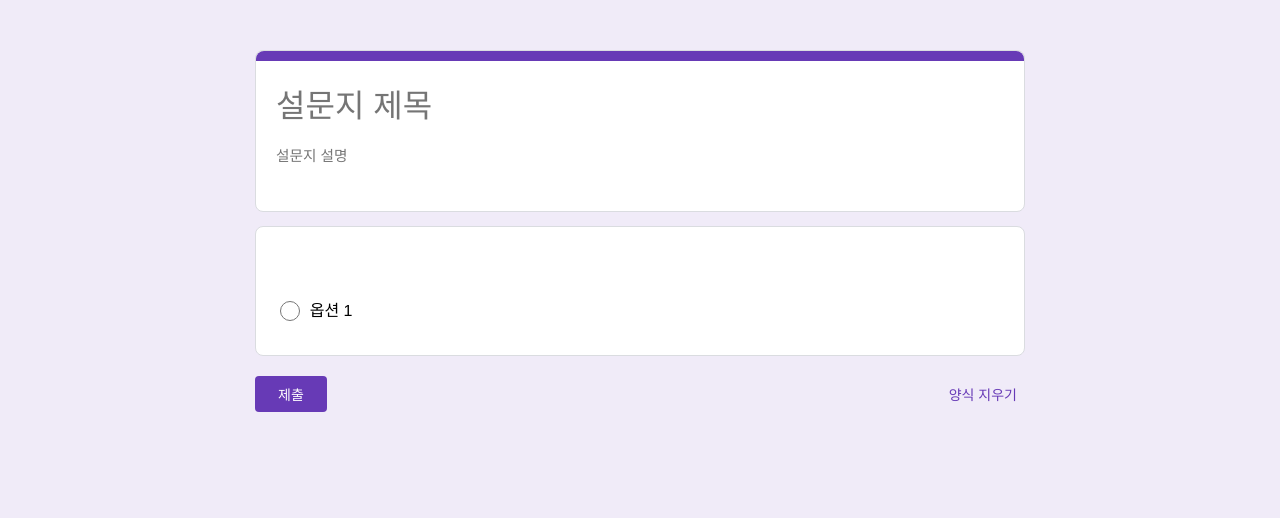
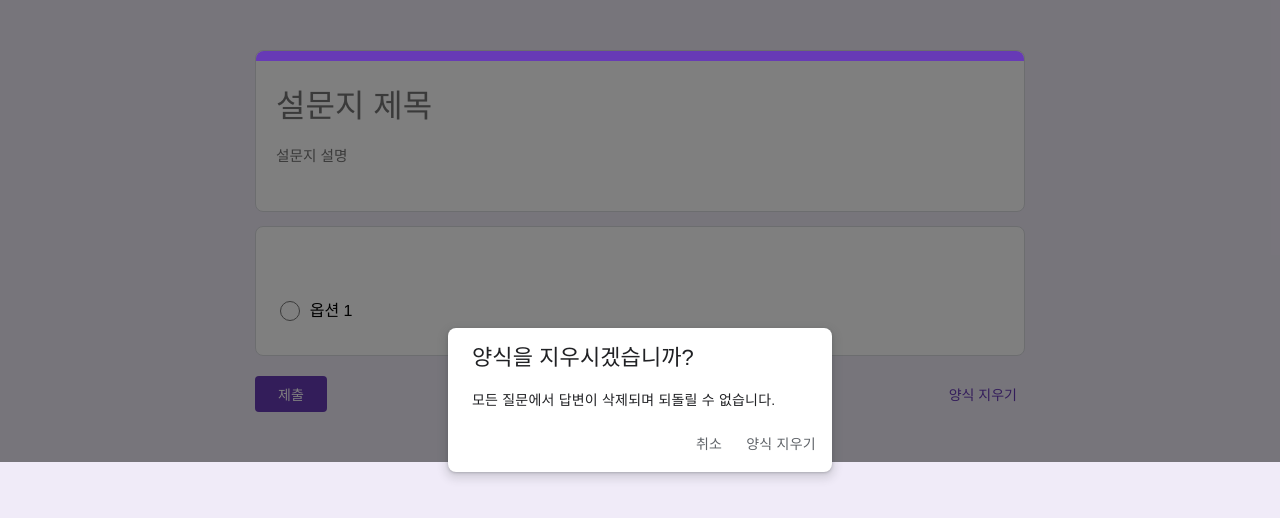
Before and after one commit to Gyuri092/google-form, a React (Vite) app: page /preview in a window 1280 px wide. Both pictures are taken after a click on the button "양식 지우기". Shown: the top 518 px of the page. Built offline with nearby package versions, Linux system fonts and the light colour scheme.

Commit message:
feat: 양식지우기 모달 구현(1)

```diff
--- a/src/components/Answer/AnswerSubmitArea/index.tsx
+++ b/src/components/Answer/AnswerSubmitArea/index.tsx
@@ -1,6 +1,9 @@
 import { css } from '@emotion/react';
+import { useDispatch } from 'react-redux';
+import { openModal } from '../../../slice/modalSlice';
 
 export const AnswerSubmitArea = () => {
+  const dispatch = useDispatch();
   return (
     <div
       css={css`
@@ -38,6 +41,7 @@ export const AnswerSubmitArea = () => {
             background: #e9e7f7;
           }
         `}
+        onClick={() => dispatch(openModal(true))}
       >
         양식 지우기
       </button>
--- /dev/null
+++ b/src/components/Modal/index.tsx
@@ -0,0 +1,109 @@
+import { css } from '@emotion/react';
+import { useDispatch } from 'react-redux';
+import { openModal } from '../../slice/modalSlice';
+
+export const Modal = () => {
+  const dispatch = useDispatch();
+  return (
+    <div
+      css={css`
+        width: 100%;
+        height: 100%;
+        background: #00000080;
+        position: absolute;
+        top: 0;
+        left: 0;
+        cursor: initial;
+      `}
+      //   onClick={(e) => {
+      //     const target = e.target as HTMLElement;
+      //     if (
+      //       target.tagName &&
+      //       target.tagName.toLowerCase() !== 'div' &&
+      //       target.tagName.toLowerCase() !== 'p'
+      //     ) {
+      //       e.stopPropagation();
+      //       dispatch(openModal(false));
+      //     }
+      //   }}
+    >
+      <div
+        css={css`
+          z-index: 2;
+          box-sizing: border-box;
+          position: fixed;
+          top: 50%;
+          left: 50%;
+          transform: translate(-50%, -50%);
+          max-width: 24em;
+          height: 144px;
+          background: #fff;
+          border-radius: 8px;
+          box-shadow:
+            0 1px 3px 0 #3c40434d,
+            0 4px 8px 3px #3c404326;
+          overflow: hidden;
+          transition: transform 0.225s cubic-bezier(0, 0, 0.2, 1);
+          color: #202124;
+          p,
+          div {
+            width: auto;
+            height: auto;
+            text-align: start;
+          }
+        `}
+      >
+        <p
+          css={css`
+            font-size: 22px;
+            font-weight: 500;
+            letter-spacing: 0.1px;
+            line-height: 24px;
+            margin: 18px 24px 16px 24px;
+          `}
+        >
+          양식을 지우시겠습니까?
+        </p>
+        <p
+          css={css`
+            font-size: 14px;
+            font-weight: 400;
+            letter-spacing: 0.2px;
+            line-height: 20px;
+            padding: 4px 24px 0 24px;
+          `}
+        >
+          모든 질문에서 답변이 삭제되며 되돌릴 수 없습니다.
+        </p>
+        <div
+          css={css`
+            width: 100%;
+            display: flex;
+            justify-content: flex-end;
+            padding: 16px 8px 8px 24px;
+            button {
+              width: auto;
+              height: 36px;
+              color: #5f6368;
+              font-size: 14px;
+              font-weight: 500;
+              letter-spacing: 0.25px;
+              line-height: 36px;
+              border-radius: 4px;
+              padding: 0 8px;
+              margin-left: 8px;
+              :hover {
+                background: #f9f9f9;
+              }
+            }
+          `}
+        >
+          <button type="button" onClick={() => dispatch(openModal(false))}>
+            취소
+          </button>
+          <button type="button">양식 지우기</button>
+        </div>
+      </div>
+    </div>
+  );
+};
--- a/src/routes/SurveyPreview/index.tsx
+++ b/src/routes/SurveyPreview/index.tsx
@@ -1,8 +1,12 @@
 import { css } from '@emotion/react';
+import { useSelector } from 'react-redux';
 import { AnswerArea } from '../../components/Answer/AnswerArea';
 import { AnswerTitleArea } from '../../components/Answer/AnswerTitleArea';
+import { RootState } from '../../store';
+import { Modal } from '../../components/Modal';
 
 export const SurveyPreview = () => {
+  const isOpen = useSelector((state: RootState) => state.modal);
   return (
     <div
       css={css`
@@ -25,6 +29,7 @@ export const SurveyPreview = () => {
         <AnswerTitleArea />
         <AnswerArea />
       </div>
+      {isOpen && <Modal />}
     </div>
   );
 };
--- /dev/null
+++ b/src/slice/modalSlice.ts
@@ -0,0 +1,17 @@
+import { PayloadAction, createSlice } from '@reduxjs/toolkit';
+
+const initialState = false;
+
+export const modalSlice = createSlice({
+  name: 'modal',
+  initialState,
+  reducers: {
+    openModal: (_, action: PayloadAction<boolean>) => {
+      return action.payload;
+    },
+  },
+});
+
+export const { openModal } = modalSlice.actions;
+
+export default modalSlice.reducer;
--- a/src/store.ts
+++ b/src/store.ts
@@ -4,17 +4,19 @@ import { persistReducer } from 'redux-persist';
 import questionReducer from './slice/questionSlice';
 import titleReducer from './slice/titleSlice';
 import answerReducer from './slice/answerSlice';
+import modalReducer from './slice/modalSlice';
 
 const reducers = combineReducers({
   questions: questionReducer,
   title: titleReducer,
   answers: answerReducer,
+  modal: modalReducer,
 });
 
 const persistConfig = {
   key: 'root',
   storage,
-  whiteList: ['questions', 'title', 'answers'],
+  whiteList: ['questions', 'title', 'answers', 'modal'],
 };
 
 const persistedReducer = persistReducer(persistConfig, reducers);
--- a/src/style/index.ts
+++ b/src/style/index.ts
@@ -31,8 +31,11 @@ const reset = css`
     display: block;
   }
   body {
+    width: auto;
+    height: auto;
     line-height: 1;
     background: #f0ebf8;
+    position: relative;
   }
   blockquote,
   q {
```
